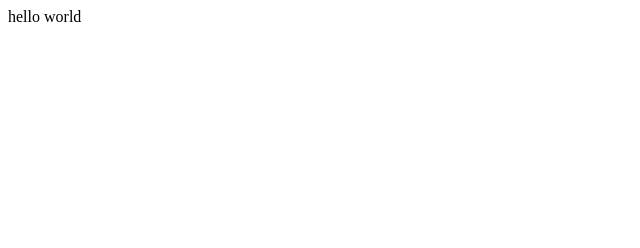
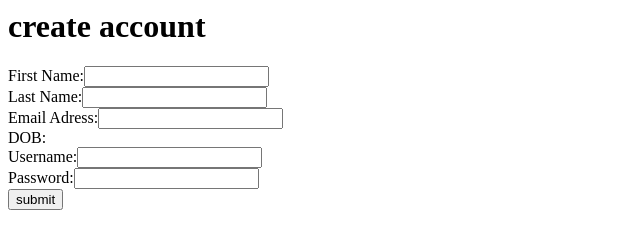
Before and after one commit to phoebetina/MyDairy, a plain HTML site: page index.html in a window 1280 px wide. Shown: the whole page, without its empty margins (0-640 px from the left). Drawn offline with Linux system fonts and the light colour scheme.

```diff
--- a/index.html
+++ b/index.html
@@ -1 +1,18 @@
-hello world
+<html>
+    <head></head>
+    <body>
+        <div>
+            <h1>create account</h1>
+            <form>
+                First Name:<input type="text" name="fname"><br>
+                Last Name:<input type="text" name="lname"><br>
+                Email Adress:<input type="text" name="email"><br>
+                DOB:<br>
+                Username:<input type="text" name="username"><br>
+                Password:<input type="password" name="password"><br>
+                <input type="submit" value="submit" name="submit"><br>
+
+            </form>
+        </div>
+    </body>
+</html>
```
